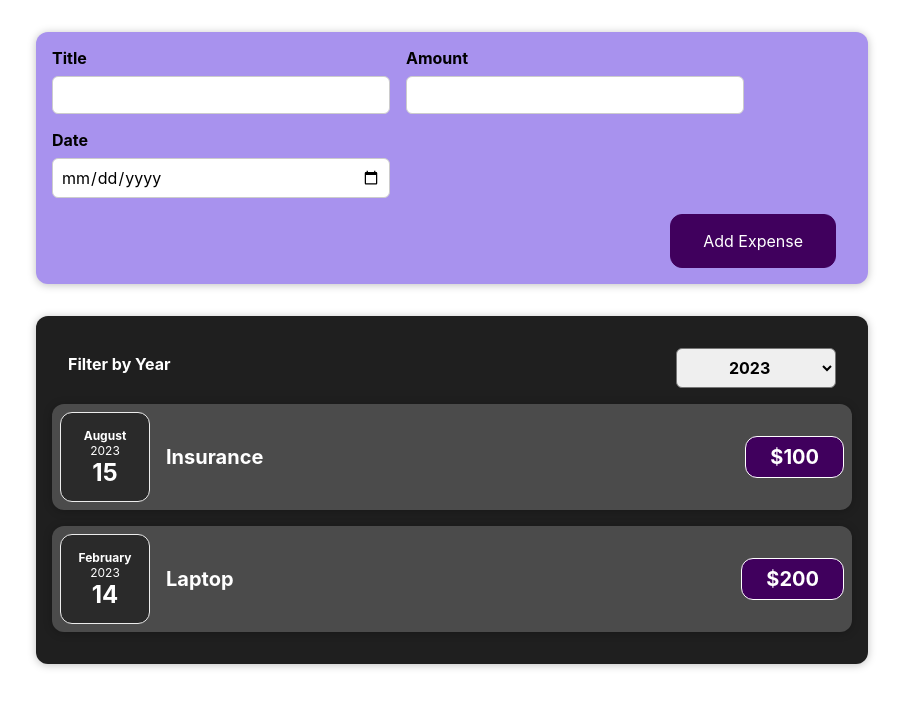
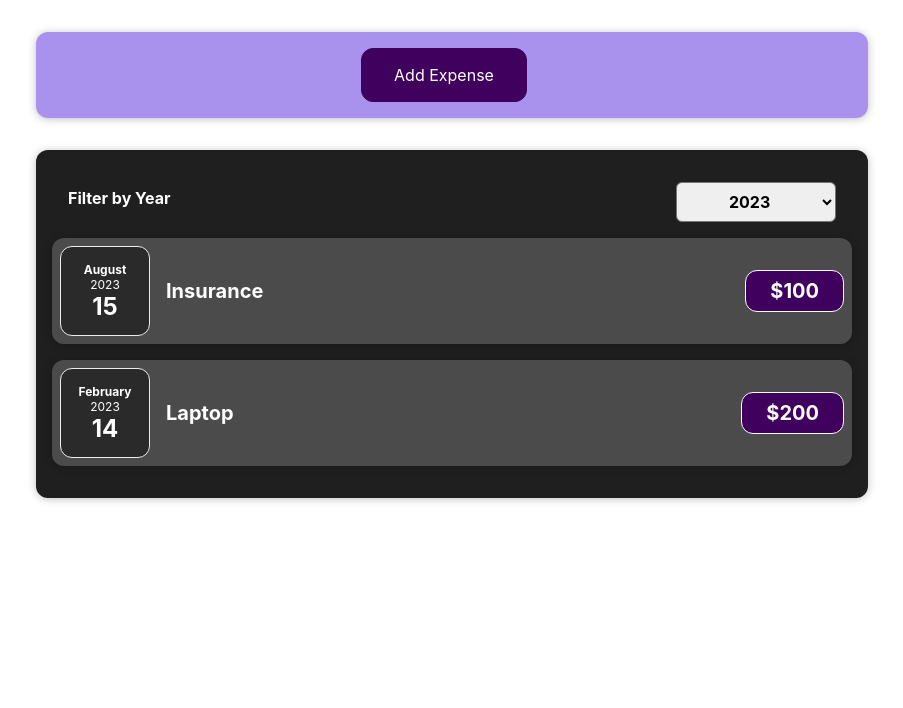
Before and after one commit to abhi4450/My-first-React-App, a React (Create React App) app: page / in a window 1280 px wide. Shown: the top 708 px of the page, without its empty margins (188-1091 px from the left). Built offline with nearby package versions, Linux system fonts and the light colour scheme.

Commit message:
added functionality to render the ExpenseForm conditionally

```diff
--- a/src/components/Expenses/Expenses.css
+++ b/src/components/Expenses/Expenses.css
@@ -5,3 +5,6 @@
   width: 50rem;
   max-width: 95%;
 }
+.text-color {
+  color: white;
+}
--- a/src/components/Expenses/Expenses.js
+++ b/src/components/Expenses/Expenses.js
@@ -1,6 +1,7 @@
+
 import React, { useState } from "react";
-import ExpenseItem from "./ExpenseItem";
 import ExpensesFilter from "./ExpensesFilter";
+import ExpensesList from "./ExpensesList";
 import "./Expenses.css";
 import Card from "../UI/Card";
 
@@ -10,25 +11,18 @@ const Expenses = (props) => {
   const changeFilterHandler = (selectedYear) => {
     setFilteredYear(selectedYear);
   };
-  const filteredExpenses = props.expenses.filter((exp) => {
-    return exp.date.getFullYear().toString() === filteredYear;
+
+  const filteredExpenses = props.expenses.filter((expense) => {
+    return expense.date.getFullYear().toString() === filteredYear;
   });
+
   return (
     <Card className="expenses">
       <ExpensesFilter
         selected={filteredYear}
         onChangeFilter={changeFilterHandler}
       />
-      {filteredExpenses.map((expense) => {
-        return (
-          <ExpenseItem
-            key={expense.id}
-            title={expense.title}
-            date={expense.date}
-            price={expense.price}
-          />
-        );
-      })}
+      <ExpensesList items={filteredExpenses} />
     </Card>
   );
 };
--- a/src/components/Expenses/ExpensesFilter.js
+++ b/src/components/Expenses/ExpensesFilter.js
@@ -18,6 +18,7 @@ const ExpensesFilter = (props) => {
           <option value="2023">2023</option>
           <option value="2024">2024</option>
           <option value="2025">2025</option>
+          <option value="2026">2026</option>
         </select>
       </div>
     </div>
--- /dev/null
+++ b/src/components/Expenses/ExpensesList.css
@@ -0,0 +1,9 @@
+.expenses-list {
+  list-style-type: none;
+  padding: 0;
+}
+
+.expenses-list__fallback {
+  color: white;
+  text-align: center;
+}
--- /dev/null
+++ b/src/components/Expenses/ExpensesList.js
@@ -0,0 +1,26 @@
+import React from "react";
+import ExpenseItem from "./ExpenseItem";
+import "./ExpensesList.css";
+
+const ExpensesList = (props) => {
+  if (props.items.length === 0) {
+    return <h2 className="expenses-list__fallback">No expenses found</h2>;
+  }
+
+  return (
+    <ul className="expenses-list">
+      {props.items.map((item) => {
+        return (
+          <ExpenseItem
+            key={item.id}
+            title={item.title}
+            date={item.date}
+            price={item.price}
+          />
+        );
+      })}
+    </ul>
+  );
+};
+
+export default ExpensesList;
--- a/src/components/NewExpense/ExpenseForm.js
+++ b/src/components/NewExpense/ExpenseForm.js
@@ -5,6 +5,7 @@ const ExpenseForm = (props) => {
   const [enteredTitle, setEnteredTitle] = useState("");
   const [enteredAmount, setEnteredAmount] = useState("");
   const [enteredDate, setEnteredDate] = useState("");
+  const [showForm, setShowForm] = useState(false);
 
   const titleChangeHandler = (event) => {
     setEnteredTitle(event.target.value);
@@ -22,30 +23,53 @@ const ExpenseForm = (props) => {
     event.preventDefault();
     const expenseData = {
       title: enteredTitle,
-      amount: enteredAmount,
+      price: enteredAmount,
       date: new Date(enteredDate),
     };
     props.onSaveExpenseData(expenseData);
     setEnteredTitle("");
     setEnteredAmount("");
     setEnteredDate("");
+    setShowForm(false);
+  };
+
+  const startEditingHandler = () => {
+    setShowForm(true);
+  };
+
+  const stopEditingHandler = () => {
+    setShowForm(false);
   };
 
   return (
+    <>
+      {!showForm && <button onClick={startEditingHandler}>Add Expense</button>}
+      {showForm && (
         <form onSubmit={formSubmitHandler}>
           <div className="new-expense__controls">
             <div className="new-expense__control">
               <label htmlFor="title">Title</label>
-          <input type="text" id="title" onChange={titleChangeHandler} />
+              <input
+                type="text"
+                value={enteredTitle}
+                id="title"
+                onChange={titleChangeHandler}
+              />
             </div>
             <div className="new-expense__control">
               <label htmlFor="amount">Amount</label>
-          <input type="number" id="amount" onChange={amountChangeHandler} />
+              <input
+                type="number"
+                value={enteredAmount}
+                id="amount"
+                onChange={amountChangeHandler}
+              />
             </div>
             <div className="new-expense__control">
               <label htmlFor="date">Date</label>
               <input
                 type="date"
+                value={enteredDate}
                 id="date"
                 min="2023-01-01"
                 max="2024-12-31"
@@ -54,9 +78,14 @@ const ExpenseForm = (props) => {
             </div>
           </div>
           <div className="new-expense__actions">
+            <button type="button" onClick={stopEditingHandler}>
+              Cancel
+            </button>
             <button type="submit">Add Expense</button>
           </div>
         </form>
+      )}
+    </>
   );
 };
 
```
Lines whose indentation alone changed are shown as unchanged.
